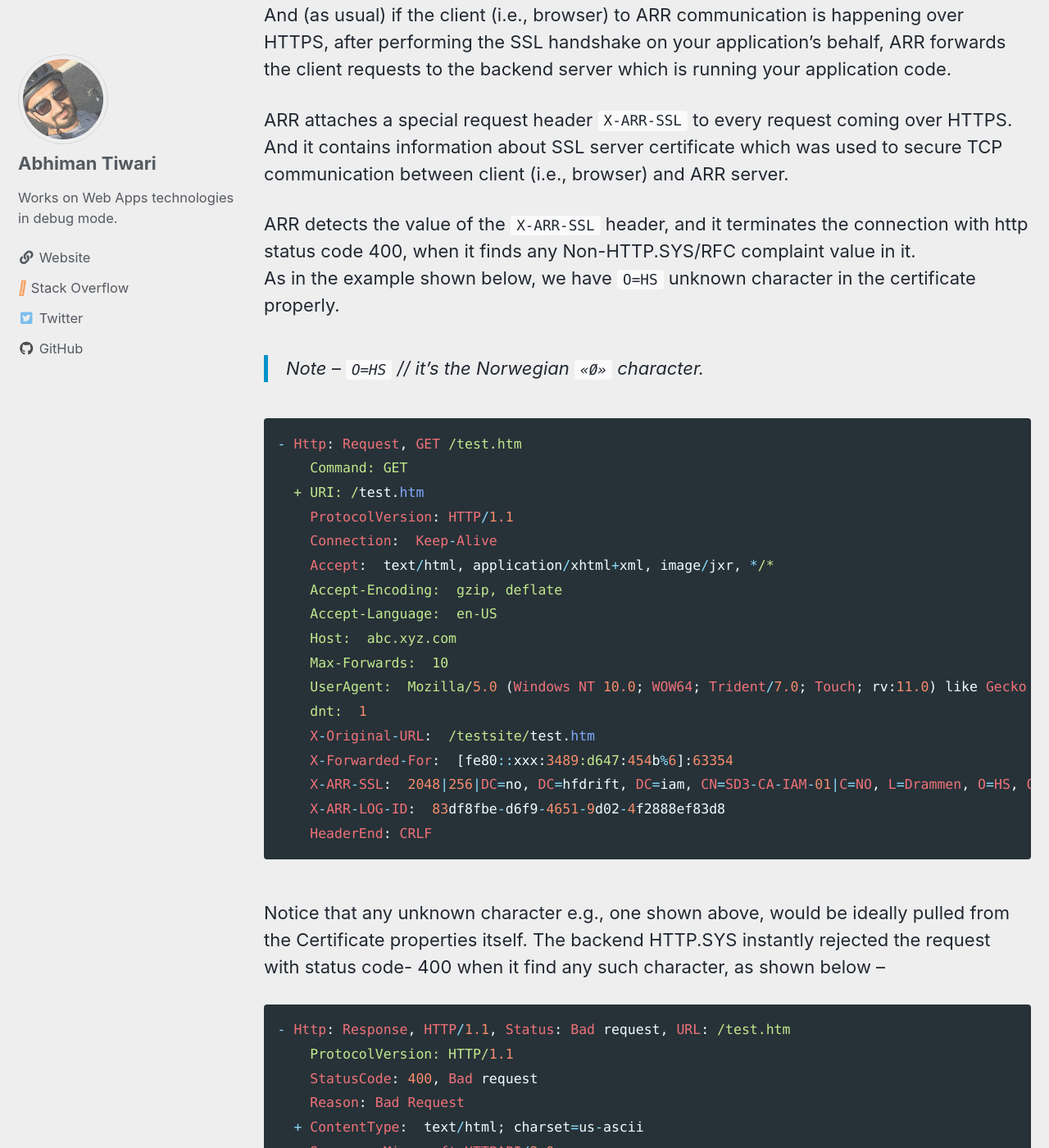
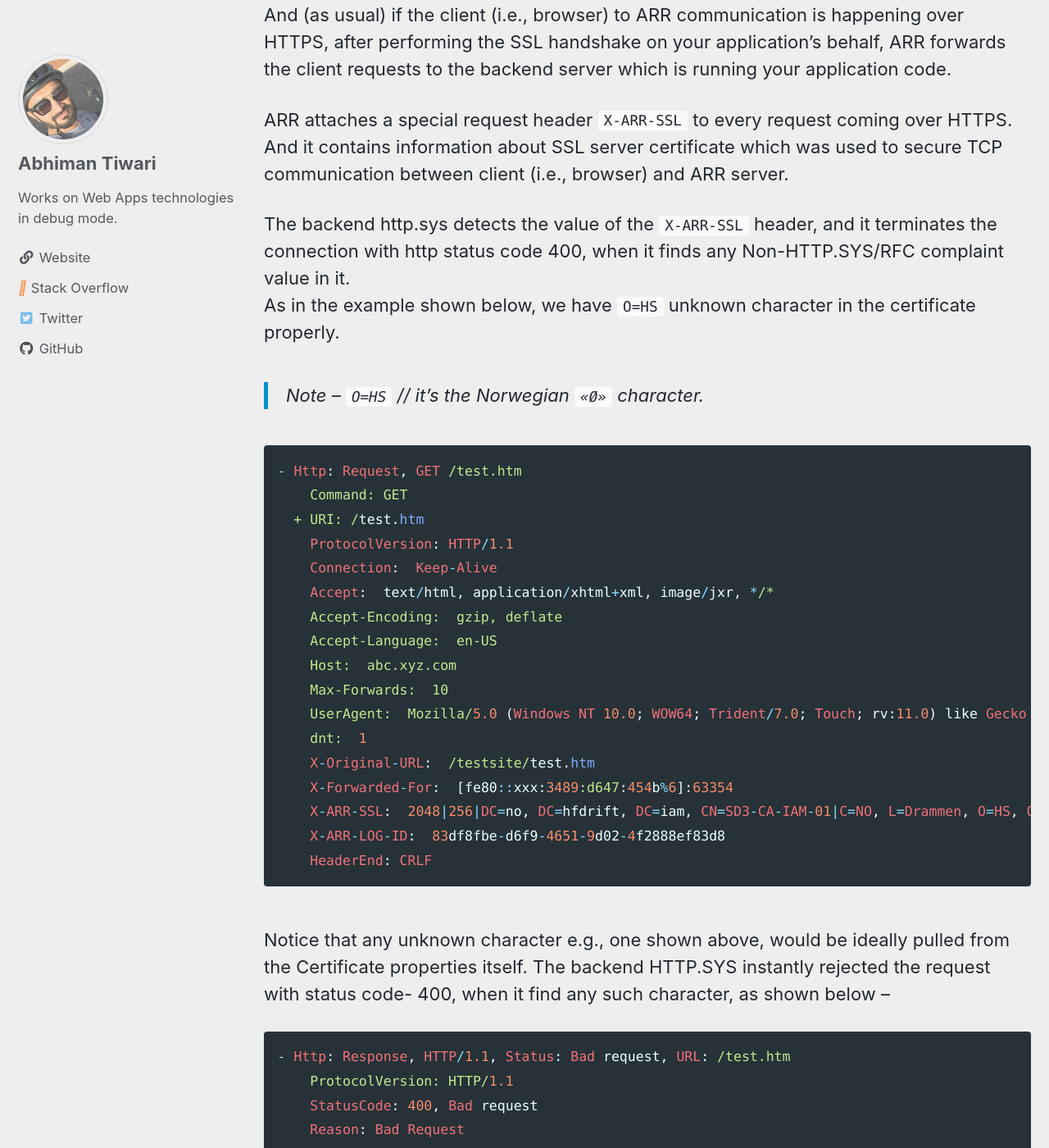
Before and after one commit to abhimantiwari/abhimantiwari.github.io, a Jekyll site: the page built from _posts/2021-05-19-ARR.md, in a window 1280 px wide and 1400 px high, scrolled down 299 px. Shown: the whole window at 82% size. Built offline with Jekyll 4.4.1, drawn with Linux system fonts in a browser that asks for light colours; cached includes are drawn as plain includes; comment, search, counter and statistics services are not loaded.

Commit message:
Update 2021-05-19-ARR.md
Changes to ARR blog post

````diff
--- a/_posts/2021-05-19-ARR.md
+++ b/_posts/2021-05-19-ARR.md
@@ -15,7 +15,7 @@
 ARR attaches a special request header `X-ARR-SSL` to every request coming over HTTPS. And it contains information about SSL server certificate which was used to secure TCP communication between client (i.e., browser) and ARR server.
 
 
-ARR detects the value of the `X-ARR-SSL` header, and it terminates the connection with http status code 400, when it finds any Non-HTTP.SYS/RFC complaint value in it.
+The backend http.sys detects the value of the `X-ARR-SSL` header, and it terminates the connection with http status code 400, when it finds any Non-HTTP.SYS/RFC complaint value in it.
 <br/>
 As in the example shown below, we have `O=HS` unknown character in the certificate properly.
 > Note – `O=HS` // it’s the Norwegian `«Ø»` character.
@@ -40,7 +40,7 @@
     HeaderEnd: CRLF
 ```
 <br/>
-Notice that any unknown character e.g., one shown above, would be ideally pulled from the Certificate properties itself. The backend HTTP.SYS instantly rejected the request with status code- 400 when it find any such character, as shown below –
+Notice that any unknown character e.g., one shown above, would be ideally pulled from the Certificate properties itself. The backend HTTP.SYS instantly rejected the request with status code- 400, when it find any such character, as shown below –
 
 ```ruby
 - Http: Response, HTTP/1.1, Status: Bad request, URL: /test.htm
````
